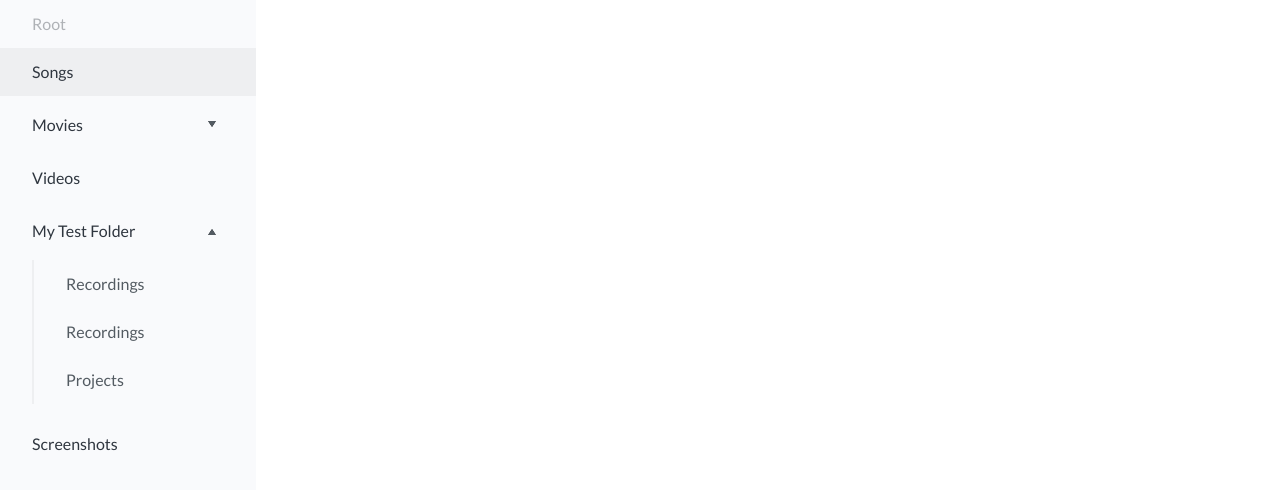
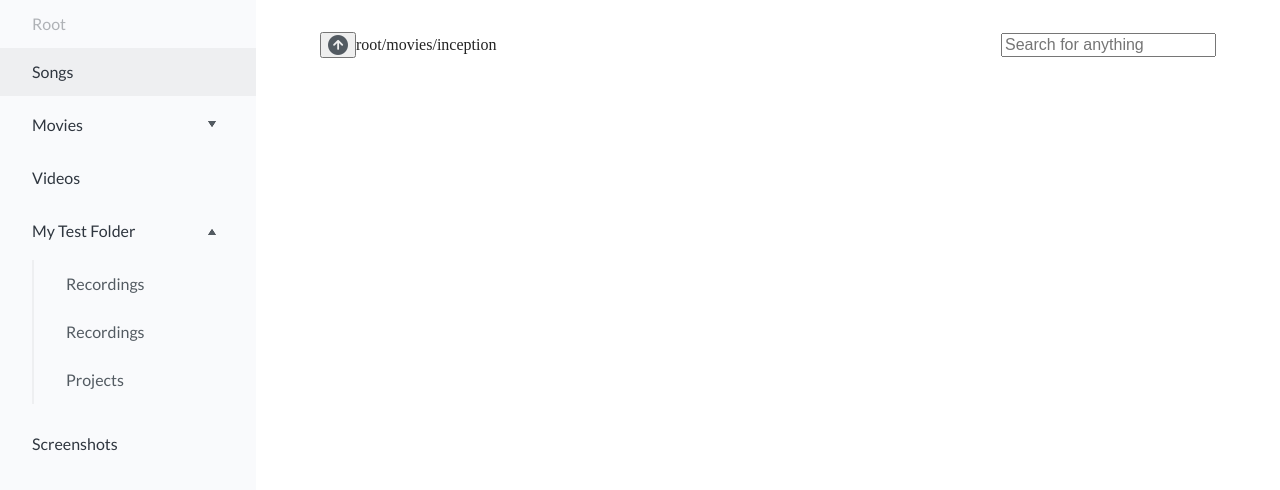
Before and after one commit to praveen-me/file-explorer, a React (Create React App) app: page / in a window 1280 px wide. Shown: the top 490 px of the page. Built offline with nearby package versions, Linux system fonts and the light colour scheme.

Commit message:
Add TopBar Componenet

```diff
--- a/src/App.js
+++ b/src/App.js
@@ -1,9 +1,13 @@
-import React from 'react';
-import SideBar from './components/SideBar';
+import React from "react";
+import SideBar from "./components/SideBar";
+import MainPanel from "./components/MainPanel";
 
 function App() {
   return (
-    <SideBar />
+    <>
+      <SideBar />
+      <MainPanel />
+    </>
   );
 }
 
--- /dev/null
+++ b/src/components/MainPanel/index.js
@@ -0,0 +1,12 @@
+import React from "react";
+import TopBar from "../TopBar";
+
+const MainPanel = () => {
+  return (
+    <div className="main-panel">
+      <TopBar />
+    </div>
+  );
+};
+
+export default MainPanel;
--- /dev/null
+++ b/src/components/TopBar/index.js
@@ -0,0 +1,25 @@
+import React from "react";
+
+const TopBar = () => {
+  return (
+    <div className="topbar">
+      <div className="topbar__left-section">
+        <button className="go-back">
+          <img src={require("../../images/up.png")} alt="Go Back" />
+        </button>
+        <div className="topbar__current-path">
+          <p>root/movies/inception</p>
+        </div>
+      </div>
+      <form className="topbar__search">
+        <input
+          type="text"
+          className="topbar__search-text"
+          placeholder="Search for anything"
+        />
+      </form>
+    </div>
+  );
+};
+
+export default TopBar;
--- /dev/null
+++ b/src/scss/TopBar/_index.scss
@@ -0,0 +1,11 @@
+.topbar {
+	display: flex;
+	padding: $padding-normal * 2 $padding-normal * 4;
+	justify-content: space-between;
+	align-items: center;
+
+	&__left-section {
+		display: flex;
+		align-items: center;
+	}
+}
--- a/src/scss/app.scss
+++ b/src/scss/app.scss
@@ -1,9 +1,11 @@
-@import "./fonts";
+@import './fonts';
 
-@import "./reset";
+@import './reset';
 
-@import "./vars";
+@import './vars';
 
-@import "./global";
+@import './global';
 
-@import "./SideBar/index";
+@import './SideBar/index';
+
+@import './TopBar/index';
```
Also changed, not shown: src/images/up.png (added).
